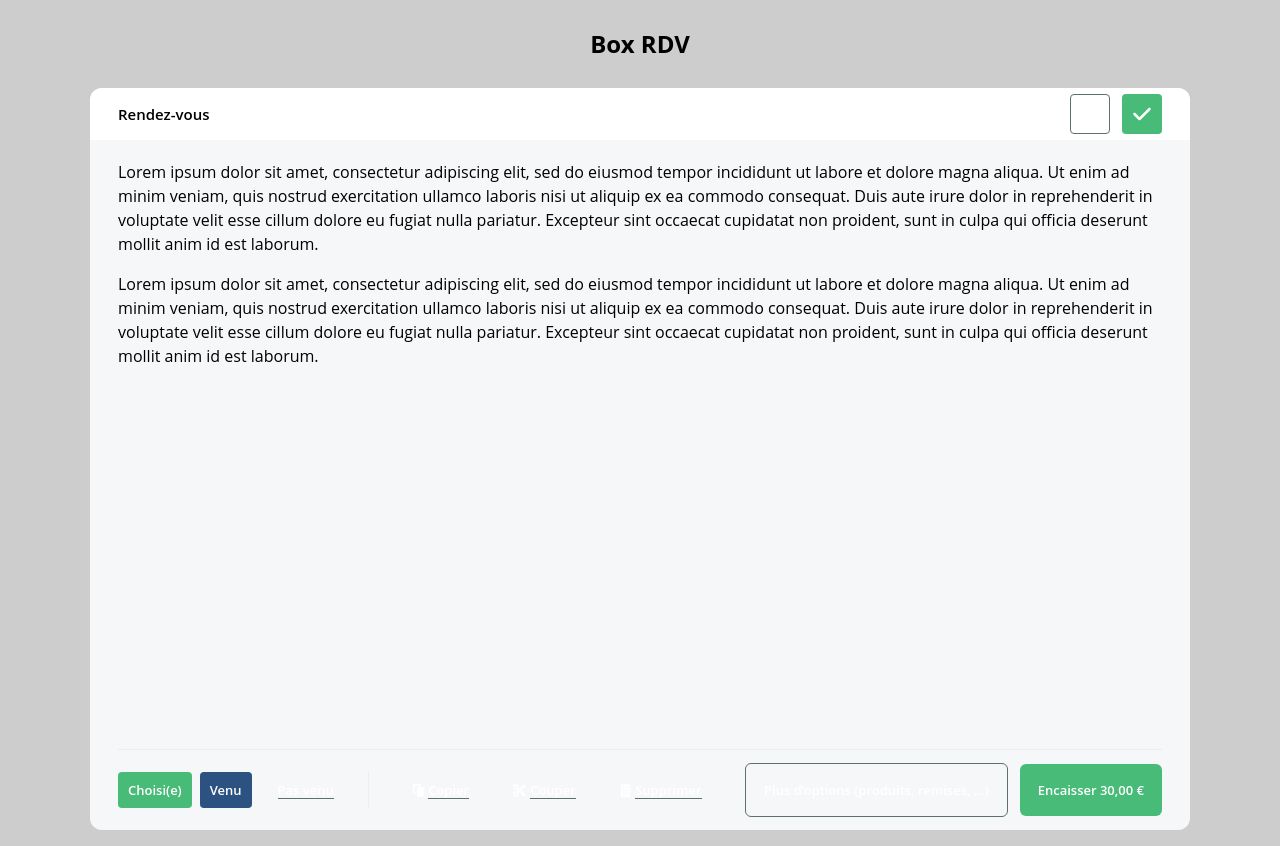
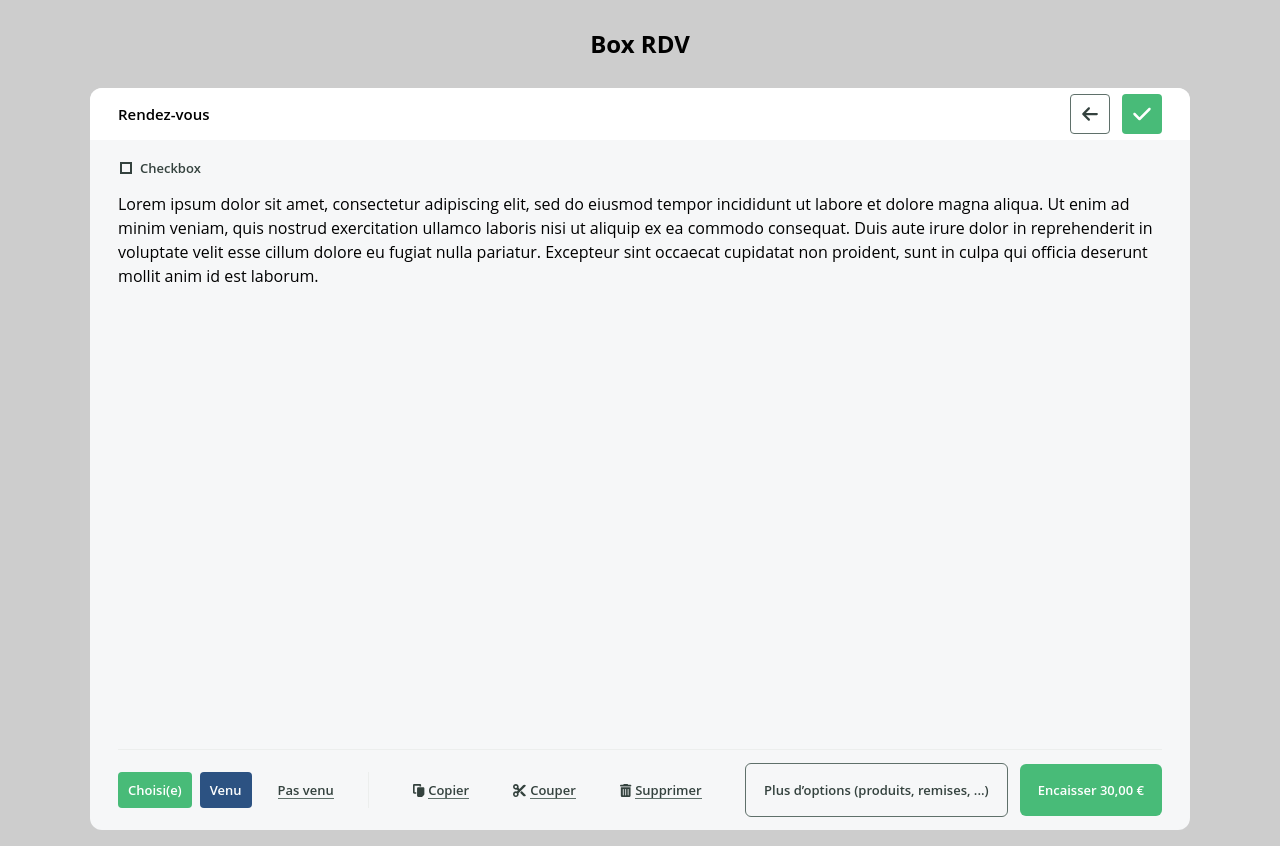
Before and after one commit to OksanaPopovichenko/Box-RDV, a React (Create React App) app: page / in a window 1280 px wide. Built offline with nearby package versions, Linux system fonts and the light colour scheme.

Commit message:
:sparkles: Added Checkbox component

```diff
--- a/src/components/atoms/Button/Button.tsx
+++ b/src/components/atoms/Button/Button.tsx
@@ -24,15 +24,14 @@ export default function Button(props: ButtonProps): JSX.Element {
   } = props;
 
   const varietyList: { [key: string]: string } = {
-    primary: "bg-[#48BB78] hover:bg-[#38A169]",
-    secondary: "bg-[#2C5282] hover:bg-[#1F4282]",
-    destructive: "bg-[#F56565] hover:bg-[#E53E3E]",
+    primary: "text-white bg-[#48BB78] hover:bg-[#38A169]",
+    secondary: "text-white  bg-[#2C5282] hover:bg-[#1F4282]",
+    destructive: "text-white bg-[#F56565] hover:bg-[#E53E3E]",
     outline:
       "bg-transparent border border-[#5F706A] text-[#34423E] hover:border-[#7F8C88] hover:text-[#5F706A]",
     plain:
       "bg-transparent p-0 m-2.5 text-[#34423E] rounded-none hover:text-[#5F706A]",
-    common:
-      "text-white leading-4 cursor-pointer font-semibold flex flex-row items-center",
+    common: "leading-4 cursor-pointer font-semibold flex flex-row items-center",
   };
 
   const sizeList: { [key: string]: string } = {
--- /dev/null
+++ b/src/components/atoms/Checkbox/Checkbox.tsx
@@ -0,0 +1,51 @@
+import React from "react";
+
+interface CheckboxProps {
+  label?: string;
+  onChange: () => void;
+  checked?: boolean;
+  name?: string;
+}
+
+export default function Checkbox(props: CheckboxProps): JSX.Element {
+  const { label, name, checked, onChange } = props;
+
+  return (
+    <div className="flex flex-col">
+      <div className="flex items-start justify-start relative">
+        <input
+          id={name}
+          name={name}
+          type="checkbox"
+          checked={checked}
+          onChange={onChange}
+          className="hidden"
+        />
+        <label htmlFor={name} className="flex items-center cursor-pointer">
+          <div className="w-3 h-3 m-0.5 border-2 border-[#34423E] bg-transparent">
+            {checked && (
+              <svg
+                xmlns="http://www.w3.org/2000/svg"
+                fill="none"
+                viewBox="0 0 24 24"
+                stroke="#34423E"
+              >
+                <path
+                  strokeLinecap="round"
+                  strokeLinejoin="round"
+                  strokeWidth={4}
+                  d="M5 13l4 4L19 7"
+                />
+              </svg>
+            )}
+          </div>
+          {label && (
+            <span className="ml-1.5 text-[#34423E] leading-4 text-[13px] font-semibold">
+              {label}
+            </span>
+          )}
+        </label>
+      </div>
+    </div>
+  );
+}
--- a/src/components/atoms/index.tsx
+++ b/src/components/atoms/index.tsx
@@ -1,3 +1,4 @@
 import Button from "./Button/Button";
+import Checkbox from "./Checkbox/Checkbox";
 
-export { Button };
+export { Button, Checkbox };
--- a/src/pages/Homepage/App.tsx
+++ b/src/pages/Homepage/App.tsx
@@ -1,11 +1,17 @@
-import React from "react";
+import React, { useState } from "react";
 import { FontAwesomeIcon } from "@fortawesome/react-fontawesome";
 import { faArrowLeft, faCheck } from "@fortawesome/free-solid-svg-icons";
-import { Button } from "../../components/atoms";
+import { Button, Checkbox } from "../../components/atoms";
 import { Card, ButtonGroup } from "../../components/molecules";
 import { Tabbar } from "../../components/organisms";
 
 function App(): JSX.Element {
+  const [agree, setAgree] = useState(false);
+
+  const handleCheckboxChange = () => {
+    setAgree(!agree);
+  };
+
   return (
     <div className="bg-[#CDCDCD] min-h-screen h-full w-full py-4">
       <h1 className="text-center text-2xl font-bold color-[#34423E] py-3">
@@ -43,13 +49,12 @@ function App(): JSX.Element {
       >
         <>
           <div>
-            Lorem ipsum dolor sit amet, consectetur adipiscing elit, sed do
-            eiusmod tempor incididunt ut labore et dolore magna aliqua. Ut enim
-            ad minim veniam, quis nostrud exercitation ullamco laboris nisi ut
-            aliquip ex ea commodo consequat. Duis aute irure dolor in
-            reprehenderit in voluptate velit esse cillum dolore eu fugiat nulla
-            pariatur. Excepteur sint occaecat cupidatat non proident, sunt in
-            culpa qui officia deserunt mollit anim id est laborum.
+            <Checkbox
+              onChange={handleCheckboxChange}
+              name="agree"
+              label="Checkbox"
+              checked={agree}
+            />
           </div>
           <div>
             Lorem ipsum dolor sit amet, consectetur adipiscing elit, sed do
```
